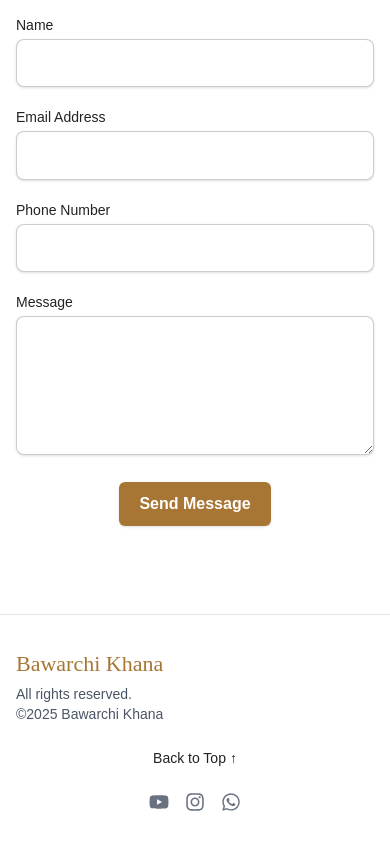
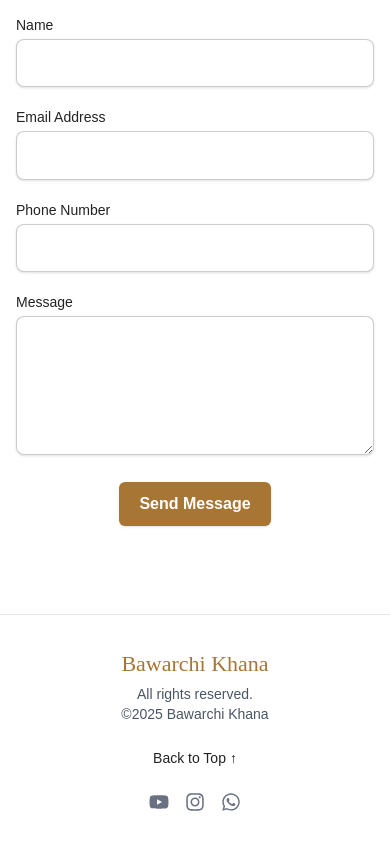
Before and after one commit to rxghavc/Bawarchi-Khana-Company-Page, a Next.js app: page / in a window 390 px wide. Shown: the part 3643-4487 px from the top of the page. Built offline with nearby package versions, Linux system fonts and the light colour scheme; a web font is replaced by a local one.

Commit message:
fixed reviews navbar scroll and footer text on mobile.

```diff
--- a/src/app/globals.css
+++ b/src/app/globals.css
@@ -27,6 +27,9 @@
   font-family: Arial, Helvetica, sans-serif;
 }
 
+/* Smooth scroll for in-page anchor links (nav jumps) */
+html { scroll-behavior: smooth; }
+
 /* Reviews marquee animation */
 @keyframes marquee-right {
   0% { transform: translateX(-50%); }
--- a/src/components/Footer.tsx
+++ b/src/components/Footer.tsx
@@ -12,7 +12,7 @@
 		<footer className="w-full flex justify-center border-t border-black/10 mt-10">
 			<div className="w-full max-w-[1440px] px-4 sm:px-10 md:px-16 lg:px-20 py-8 flex flex-col md:flex-row items-start md:items-center gap-6 md:gap-4">
 				{/* Left: Brand + small print */}
-				<div className="flex-1 w-full md:w-auto">
+			<div className="flex-1 w-full md:w-auto text-center md:text-left">
 					<div className="text-[22px] md:text-[24px] leading-[150%] text-[var(--brown-var,#A87634)] whitespace-nowrap select-none font-['Edu_NSW_ACT_Cursive',cursive]">
 						Bawarchi Khana
 					</div>
--- a/src/components/Reviews.tsx
+++ b/src/components/Reviews.tsx
@@ -42,7 +42,7 @@
 	}), [paused]);
 
 	return (
-		<section className="w-full flex justify-center py-12 lg:py-16">
+		<section id="reviews" className="w-full flex justify-center py-12 lg:py-16">
 			<div className="w-full max-w-[1440px] px-4 sm:px-10 md:px-16 lg:px-20">
 					<h2 className="text-3xl md:text-4xl font-bold text-[#222] mb-6 md:mb-8 text-center md:text-center lg:text-left">
 							<span className="md:hidden">What Customers Say</span>
```
